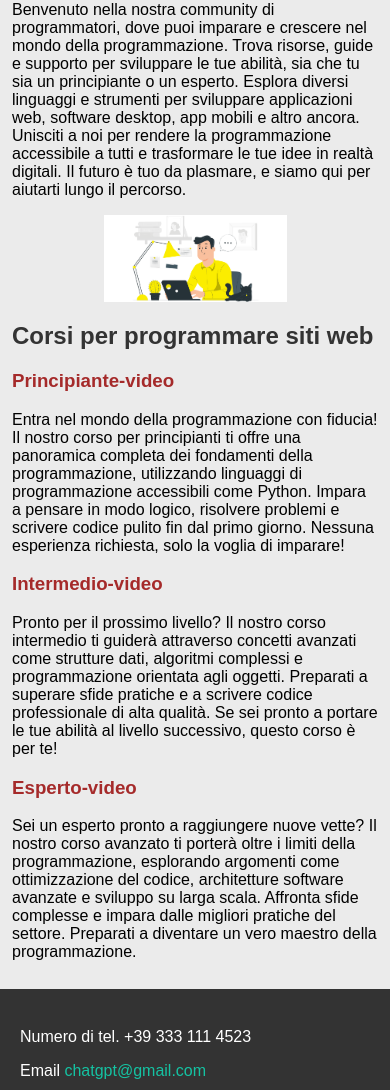
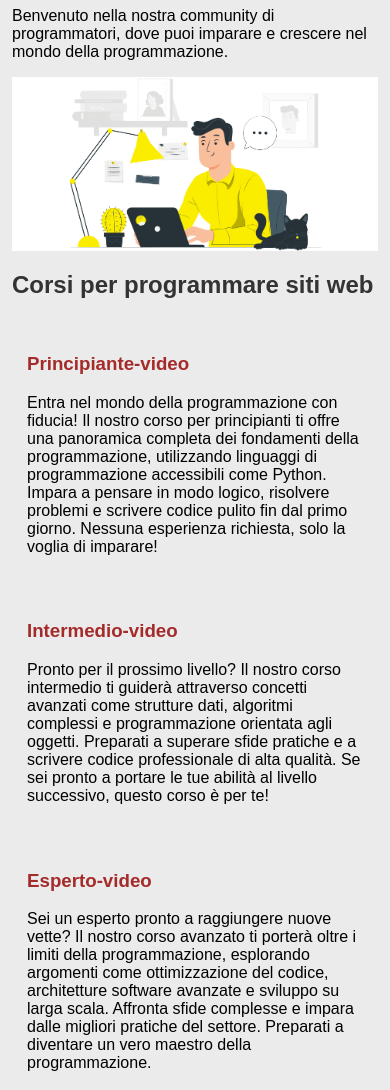
Before and after one commit to Valeqyo/provasito, a plain HTML site: page index.html in a window 390 px wide. Shown: the part 187-1277 px from the top of the page. Drawn offline with Linux system fonts and the light colour scheme.

Commit message:
Finito porca troia

```diff
--- a/index.html
+++ b/index.html
@@ -19,22 +19,40 @@
         </header>
 
         <main class="cont">
-        <div>
+
             <h1>Home Page</h1>
-            <p>Benvenuto nella nostra community di programmatori, dove puoi imparare e crescere nel mondo della programmazione. Trova risorse, guide e supporto per sviluppare le tue abilità, sia che tu sia un principiante o un esperto. Esplora diversi linguaggi e strumenti per sviluppare applicazioni web, software desktop, app mobili e altro ancora. Unisciti a noi per rendere la programmazione accessibile a tutti e trasformare le tue idee in realtà digitali. Il futuro è tuo da plasmare, e siamo qui per aiutarti lungo il percorso.</p>
+            <p>Benvenuto nella nostra community di programmatori, dove puoi imparare e crescere nel mondo della programmazione.</p>
+        <div >
+            <img class="img sfu" src="Immagini/programmare.png" alt="Immagine">
 
-            <img class="img" src="Immagini/programmare.png" alt="Immagine">
+        </div>
+
 
             <h2>Corsi per programmare siti web</h2>
+
+            <div class="grid">
+
+                <div class="col-33">
 
             <h3><a class="a" href="https://www.youtube.com/watch?v=bMEIGOitMiE&t=1s">Principiante-video</a></h3>
                 <p>Entra nel mondo della programmazione con fiducia! Il nostro corso per principianti ti offre una panoramica completa dei fondamenti della programmazione, utilizzando linguaggi di programmazione accessibili come Python. Impara a pensare in modo logico, risolvere problemi e scrivere codice pulito fin dal primo giorno. Nessuna esperienza richiesta, solo la voglia di imparare!</p>
 
+                </div>
+                <div class="col-33">
+
             <h3><a class="a" href="https://www.youtube.com/watch?v=YzunrtDc97Q&list=PLG15PAKlF52upzc1hMqjdl5_q26ebhmoN">Intermedio-video</a></h3>
                 <p>Pronto per il prossimo livello? Il nostro corso intermedio ti guiderà attraverso concetti avanzati come strutture dati, algoritmi complessi e programmazione orientata agli oggetti. Preparati a superare sfide pratiche e a scrivere codice professionale di alta qualità. Se sei pronto a portare le tue abilità al livello successivo, questo corso è per te!</p>
 
+                </div>
+                <div class="col-33">
+
             <h3><a class="a" href="https://www.youtube.com/watch?v=Pfq6nkdzDSM&list=PLG15PAKlF52uHytsDdRUHyXYaqTWeYbAf">Esperto-video</a></h3>
                 <p>Sei un esperto pronto a raggiungere nuove vette? Il nostro corso avanzato ti porterà oltre i limiti della programmazione, esplorando argomenti come ottimizzazione del codice, architetture software avanzate e sviluppo su larga scala. Affronta sfide complesse e impara dalle migliori pratiche del settore. Preparati a diventare un vero maestro della programmazione.</p>
+
+                </div>
+
+            </div>
+
         </main>
 
         <footer>
--- a/style.css
+++ b/style.css
@@ -22,7 +22,7 @@ header{
 
 a{text-decoration: none; color: #15c2a2;}
 
-.logo{text-align: center; width: 100%; display: block; font-size: 20px;}
+.logo{text-align: center; width: 100%; display: block; font-size: 25px;}
 
 #menu-principale{text-align: center;}
 #menu-principale li{ display: inline;}
@@ -36,5 +36,29 @@ a{text-decoration: none; color: #15c2a2;}
     height: auto;
 }
 
+.grid{
+    display: flex;
+    flex-wrap: wrap;
+}
+.col-33{
+    width: 33.33%;
+    padding: 15px;
+}
+
+
+@media (max-width: 1023px) {
+    .col-33{
+        width: 100%;
+    }
+
+    .img{
+        display: block;
+        margin-left: auto;
+        margin-right: auto;
+        width: 100%;
+        height: auto;
+    }
+}
+
 footer{ background-color: #333; padding: 5px 20px 20px 20px;}
 footer p{color: #fff;}
```
Also changed, not shown: Contatti.html (+1 -2 lines), Marius Dorel Coaja.html (+1 -2 lines).
